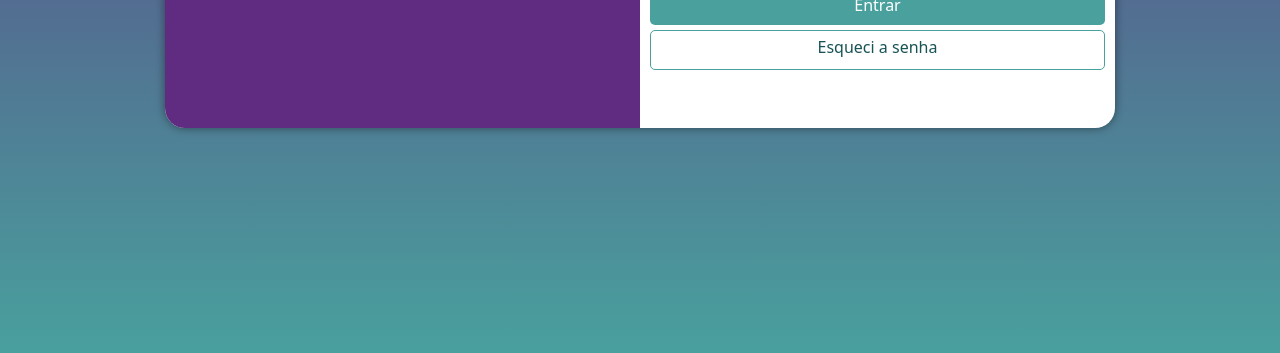
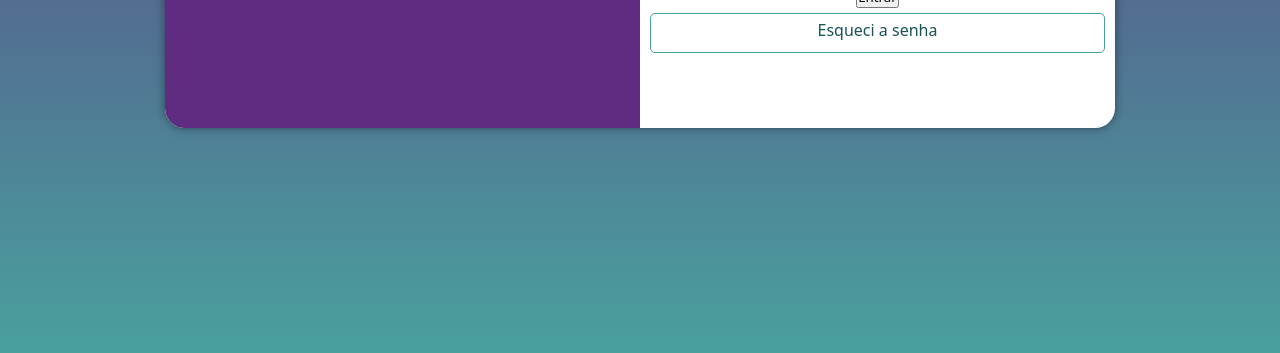
Before and after one commit to felipestefani1/projeto-login, a plain HTML site: page index.html in a window 1280 px wide. Shown: the part 447-800 px from the top of the page. Drawn offline with nearby package versions, Linux system fonts and the light colour scheme.

Commit message:
Update style.css

```diff
--- a/estilos/style.css
+++ b/estilos/style.css
@@ -102,7 +102,7 @@ div.campo > input:focus-within{
     background-color: white;
 }
 
-form > input[type=submit]{
+    {
     display: block;
     font-size: 1em;
     width: 100%;
```
